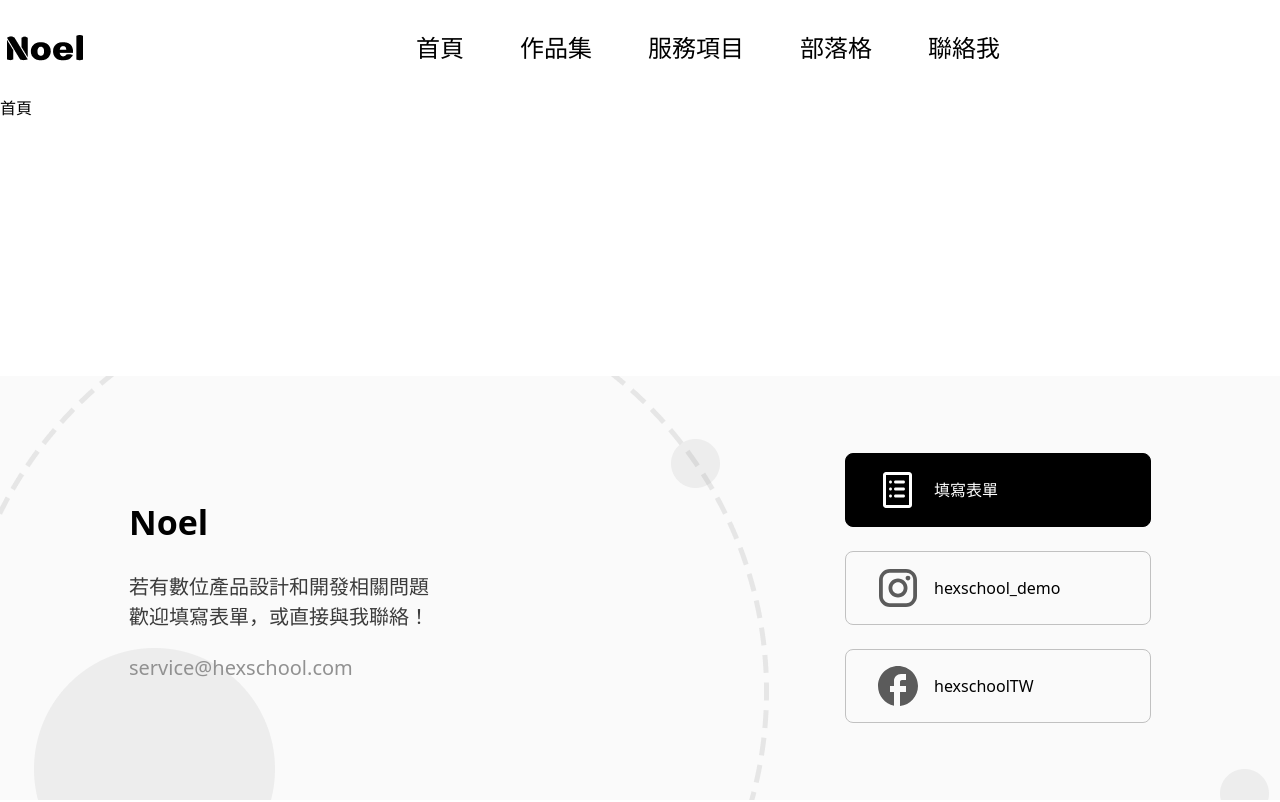
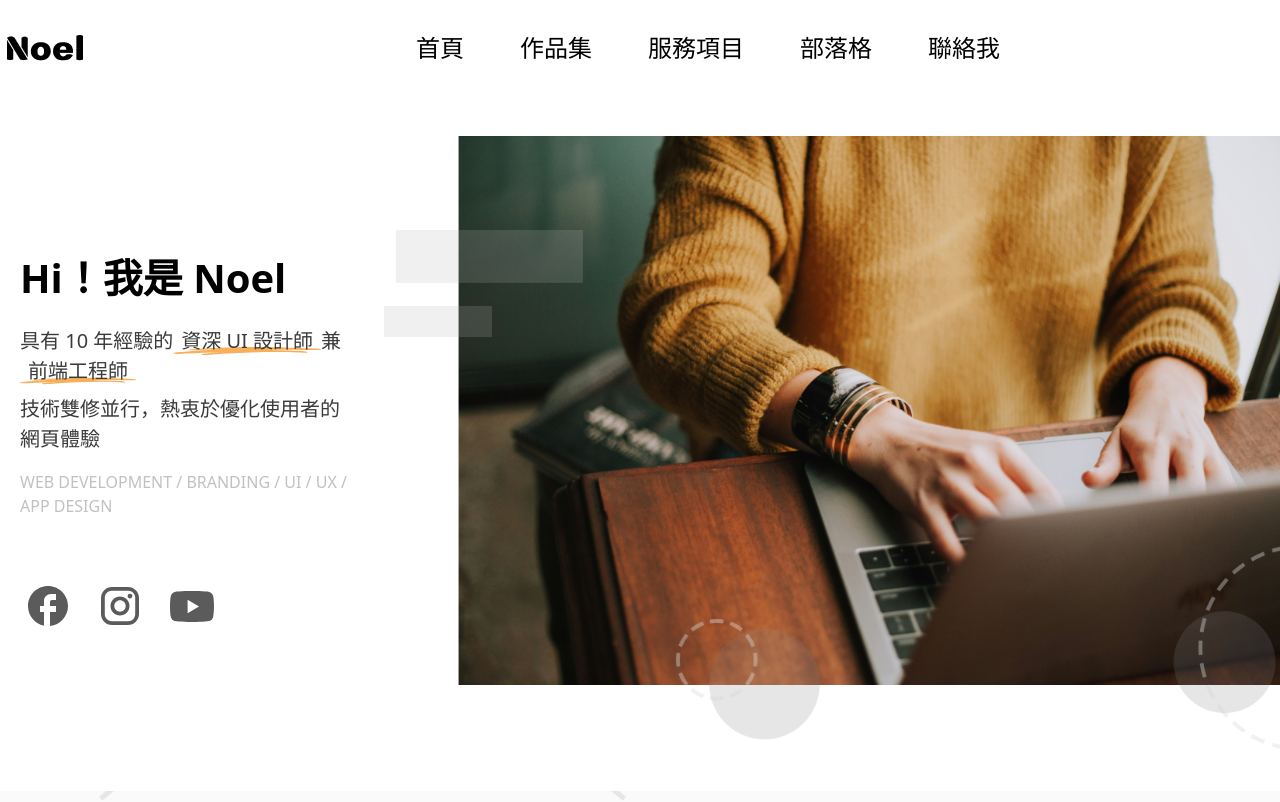
Before and after one commit to Danny-1211/Noel-design, a React (Vite) app: page / in a window 1280 px wide. Shown: the top 802 px of the page. Built offline with nearby package versions, Linux system fonts and the light colour scheme.

Commit message:
feat: add banner layout and rwd and icon

```diff
--- a/src/pages/Home.jsx
+++ b/src/pages/Home.jsx
@@ -1,8 +1,121 @@
+import fb from "../assets/imgs/icon/facebook.svg";
+import ig from "../assets/imgs/icon/instagram.svg";
+import yt from "../assets/imgs/icon/youtube.svg";
+import mark from "../assets/imgs/icon/mark.svg";
+import hero from "../assets/imgs/hero-image/hero-lg.png";
 
+import heroSm from "../assets/imgs/hero-image/hero-sm.png";
 function Home() {
   return (
     <>
-      <h1 className="">首頁</h1>
+      <div className="banner max-lg:hidden flex justify-end items-center gap-x-6 pl-5 max-lg:pl-0 py-10">
+        <div className="max-w-[430] flex flex-col gap-y-[60px] ">
+          <div className="flex flex-col gap-y-6">
+            <div className="font-semibold text-[40px] leading-12">
+              Hi！我是 Noel
+            </div>
+            <div>
+              <div className="font-normal text-[20px] leading-[30px] tracking-[0px] text-[#3B3B3B] mb-4">
+                <div className="flex flex-wrap mb-2">
+                  <span>具有 10 年經驗的</span>
+                  <span className="relative px-2">
+                    資深 UI 設計師
+                    <img
+                      src={mark}
+                      alt="highlight"
+                      className="absolute bottom-0 w-full left-0 h-2.5 -z-10"
+                    />
+                  </span>
+                  <span>兼</span>
+                  <span className="relative px-2">
+                    前端工程師
+                    <img
+                      src={mark}
+                      alt="highlight"
+                      className="absolute bottom-0 w-full left-0 h-2.5 -z-10"
+                    />
+                  </span>
+                </div>
+                <div>技術雙修並行，熱衷於優化使用者的網頁體驗</div>
+              </div>
+              <div className="font-normal leading-6 text-[#C1C1C1]">
+                WEB DEVELOPMENT / BRANDING / UI / UX / APP DESIGN
+              </div>
+            </div>
+          </div>
+          <div className="flex gap-x-4">
+            <div>
+              <img src={fb} alt="fb_icon" />
+            </div>
+            <div>
+              <img src={ig} alt="ig_icon" />
+            </div>
+            <div>
+              <img src={yt} alt="yt_icon" />
+            </div>
+          </div>
+        </div>
+        <div className="">
+          <img className="max-lg:hidden" src={hero} alt="hero_img" />
+        </div>
+      </div>
+
+      <div className="bannerMobile lg:hidden py-[40px]">
+        <div className="w-full">
+          <img className="lg:hidden w-full" src={heroSm} alt="hero_sm_img" />
+        </div>
+
+        {/*  */}
+        <div className="flex flex-col gap-y-6">
+          <div className="flex flex-col items-center justify-center gao-y-[16px]">
+            <div className="font-bold text-[32px] leading-[38px] mb-6">
+              Hi！我是 Noel
+            </div>
+            <div className="text-center font-normal text-[20px] leading-[30px] text-[#5B5B5B] mb-4">
+              <div>具有 10 年經驗的</div>
+              <div className="mb-2">
+                <span className="relative px-2">
+                  資深 UI 設計師
+                  <img
+                    src={mark}
+                    alt="highlight"
+                    className="absolute bottom-0 w-full left-0 h-2.5 -z-10"
+                  />
+                </span>
+                <span>兼</span>
+                <span className="relative px-2">
+                  前端工程師
+                  <img
+                    src={mark}
+                    alt="highlight"
+                    className="absolute bottom-0 w-full left-0 h-2.5 -z-10"
+                  />
+                </span>
+              </div>
+              <div>
+                技術雙修並行，
+                <br />
+                熱衷於優化使用者的網頁體驗
+              </div>
+            </div>
+            <div className="font-normal leading-6 text-[#C1C1C1] text-center">
+              <p>WEB DEVELOPMENT / BRANDING /<br /> UI / UX / APP DESIGN</p>
+            </div>
+          </div>
+          {/* fb */}
+          <div className="flex justify-center gap-x-4">
+            <div>
+              <img src={fb} alt="fb_icon" />
+            </div>
+            <div>
+              <img src={ig} alt="ig_icon" />
+            </div>
+            <div>
+              <img src={yt} alt="yt_icon" />
+            </div>
+          </div>
+        </div>
+      </div>
     </>
   );
 }
```
